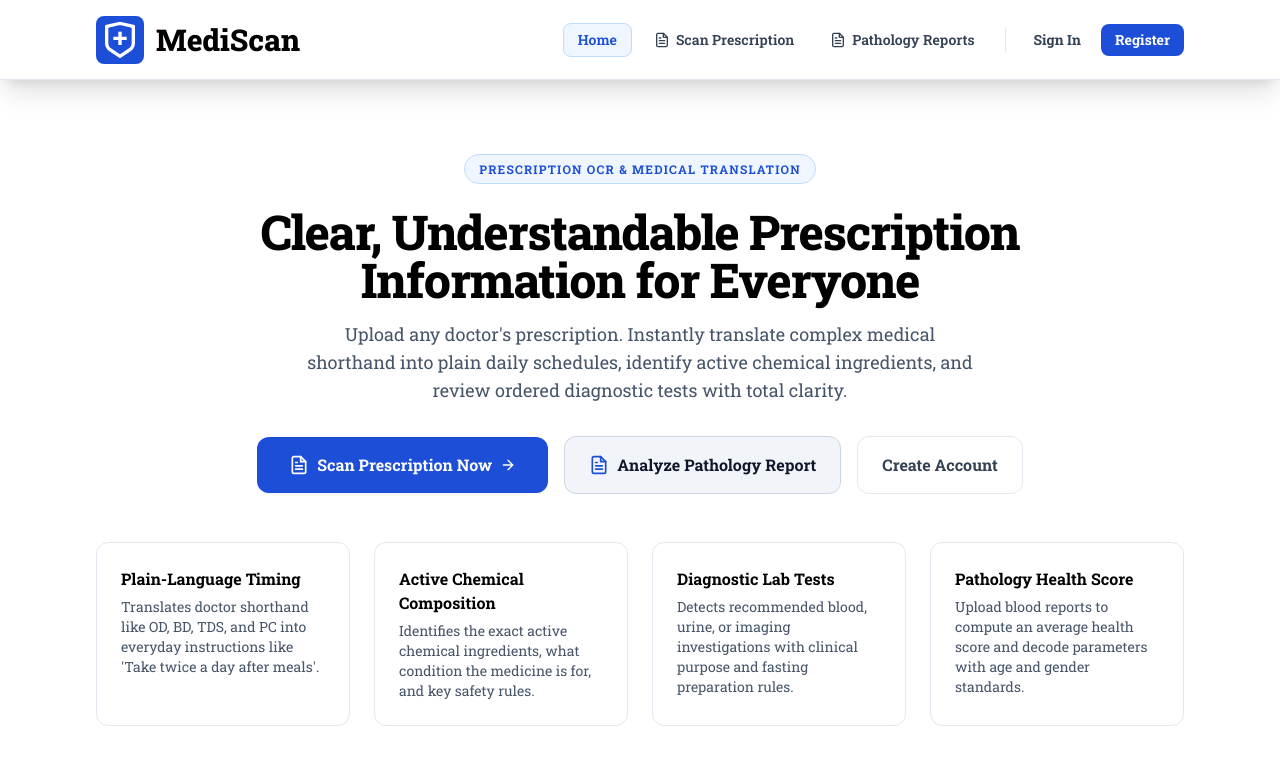
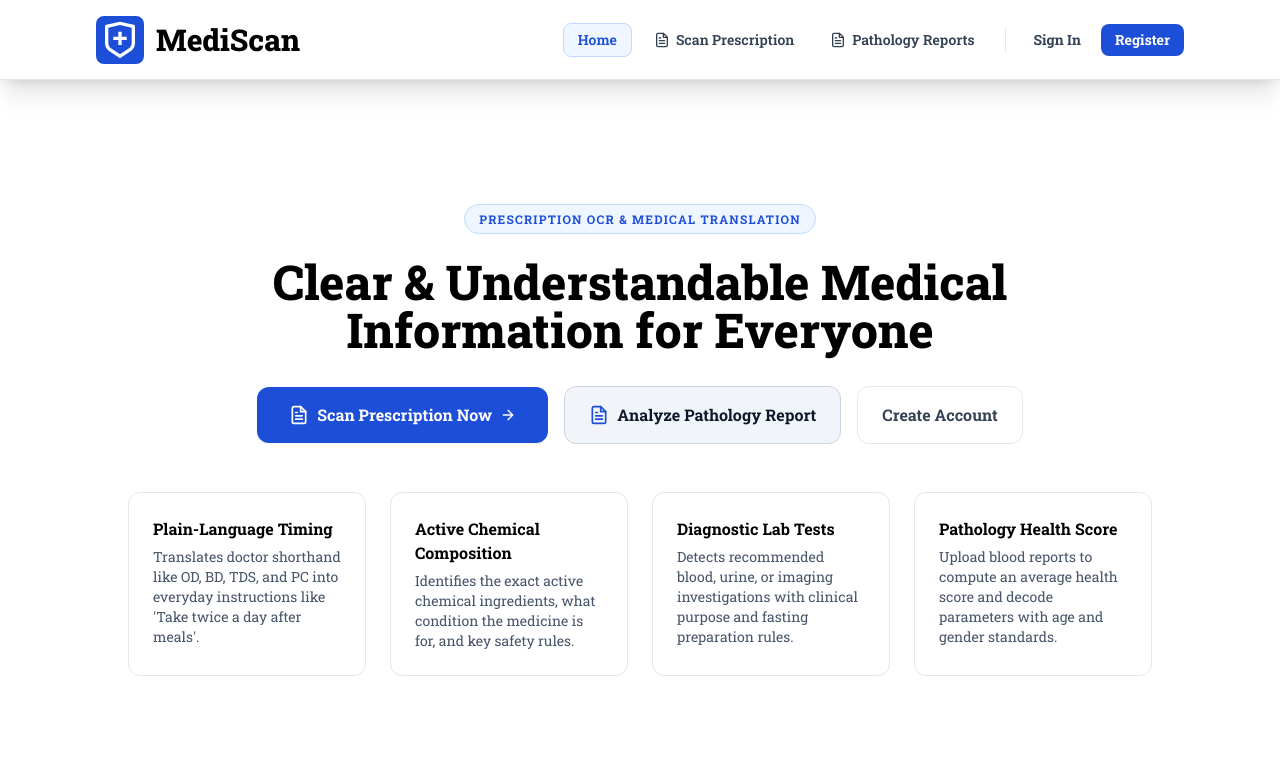
Before and after one commit to Megh2005/dev-challange-2, a Next.js app: page / in a window 1280 px wide. Shown: the top 764 px of the page. Built offline with nearby package versions, Linux system fonts and the light colour scheme; no server answers.

Commit message:
style(home): refine hero typography and button formatting

```diff
--- a/app/page.tsx
+++ b/app/page.tsx
@@ -11,39 +11,36 @@ export default function HomePage() {
   const coreHighlights = [
     {
       title: "Plain-Language Timing",
-      desc: "Translates doctor shorthand like OD, BD, TDS, and PC into everyday instructions like 'Take twice a day after meals'."
+      desc: "Translates doctor shorthand like OD, BD, TDS, and PC into everyday instructions like 'Take twice a day after meals'.",
     },
     {
       title: "Active Chemical Composition",
-      desc: "Identifies the exact active chemical ingredients, what condition the medicine is for, and key safety rules."
+      desc: "Identifies the exact active chemical ingredients, what condition the medicine is for, and key safety rules.",
     },
     {
       title: "Diagnostic Lab Tests",
-      desc: "Detects recommended blood, urine, or imaging investigations with clinical purpose and fasting preparation rules."
+      desc: "Detects recommended blood, urine, or imaging investigations with clinical purpose and fasting preparation rules.",
     },
     {
       title: "Pathology Health Score",
-      desc: "Upload blood reports to compute an average health score and decode parameters with age and gender standards."
-    }
+      desc: "Upload blood reports to compute an average health score and decode parameters with age and gender standards.",
+    },
   ];
 
   return (
     <div className="w-full bg-white text-black min-h-[90vh] py-12 flex items-center justify-center">
-      <main className="w-[85vw] max-w-6xl mx-auto text-center flex flex-col items-center justify-center">
+      <main className="w-[85vw] max-w-[80vw] mx-auto text-center flex flex-col items-center justify-center">
         {/* Category Tag */}
         <span className="text-xs font-bold text-blue-700 uppercase tracking-widest bg-blue-50 border border-blue-200 px-3.5 py-1.5 rounded-full mb-6">
           Prescription OCR &amp; Medical Translation
         </span>
 
         {/* Hero Title */}
-        <h1 className="text-3xl sm:text-5xl font-extrabold text-black tracking-tight leading-tight max-w-3xl">
-          Clear, Understandable Prescription Information for Everyone
+        <h1 className="text-3xl sm:text-5xl font-extrabold text-black   max-w-3xl">
+          Clear &amp; Understandable Medical Information for Everyone
         </h1>
 
-        {/* Hero Description */}
-        <p className="text-base sm:text-lg text-slate-600 max-w-2xl mt-4 leading-relaxed">
-          Upload any doctor&apos;s prescription. Instantly translate complex medical shorthand into plain daily schedules, identify active chemical ingredients, and review ordered diagnostic tests with total clarity.
-        </p>
+
 
         {/* Primary Call to Action */}
         <div className="mt-8 flex flex-wrap items-center justify-center gap-4">
@@ -52,7 +49,11 @@ export default function HomePage() {
             className="px-8 py-4 rounded-xl bg-blue-700 text-white font-bold text-base hover:bg-blue-800 transition-colors inline-flex items-center space-x-2 shadow-sm"
           >
             <FileTextIcon className="w-5 h-5" />
-            <span>{session?.user ? "Go to Prescription Scanner" : "Scan Prescription Now"}</span>
+            <span>
+              {session?.user
+                ? "Go to Prescription Scanner"
+                : "Scan Prescription Now"}
+            </span>
             <ArrowRightIcon className="w-4 h-4 ml-1" />
           </Link>
 
```
